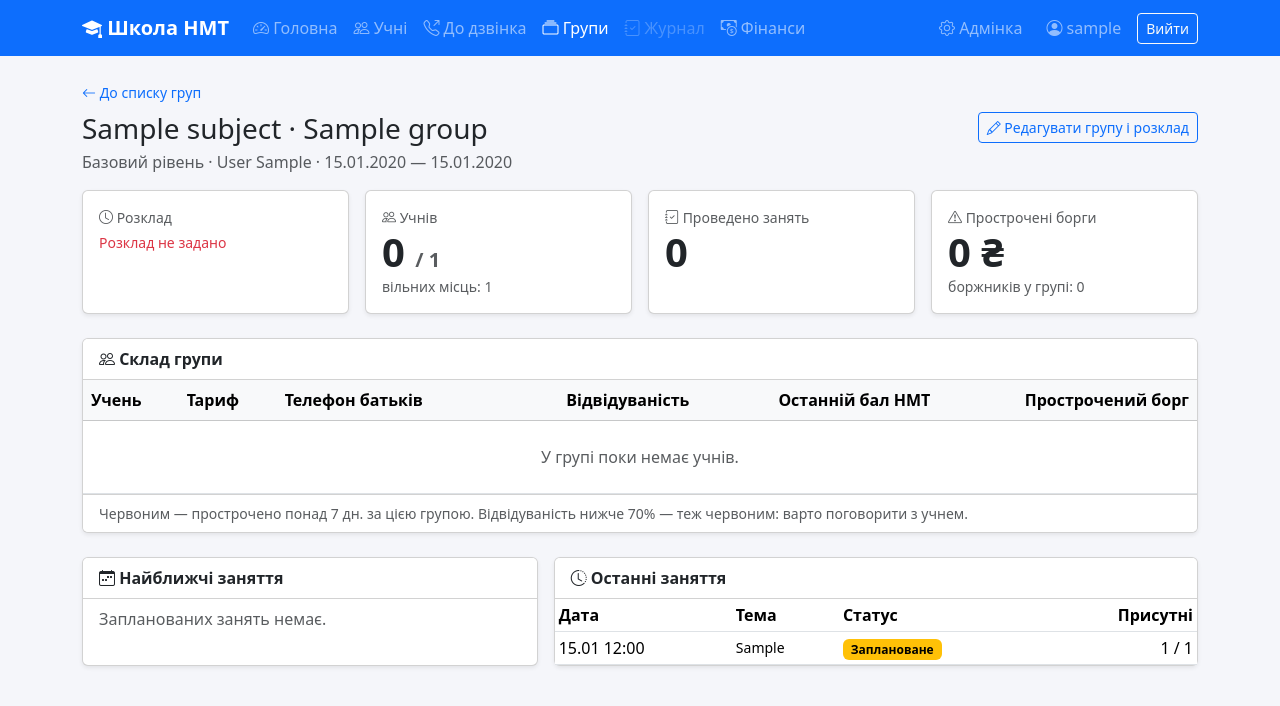
After one commit to Mariia2403/nmt-school-system, a Django app: page /groups/1/ in a window 1280 px wide. The commit adds this page. Shown: the top 706 px of the page. Run offline with Django 5.2, Linux system fonts and the light colour scheme; a user stored in the database is signed in; tables that the repository leaves empty hold one stand-in row (values such as "Sample post"); data that the repository does not hold is empty.

Commit message:
Add groups page: list with places and debts, group card with students and lessons

```diff
--- a/school/urls.py
+++ b/school/urls.py
@@ -14,6 +14,8 @@ urlpatterns = [
     # <int:pk> takes the number from the address, for example /students/5/ -> pk=5
     path("students/<int:pk>/", views.student_detail, name="student_detail"),
     # Students with an overdue debt: the administrator calls their parents
+    path("groups/", views.group_list, name="group_list"),
+    path("groups/<int:pk>/", views.group_detail, name="group_detail"),
     path("debts/call-list/", views.call_list, name="call_list"),
     # Money of the school. The month is in the address: /finance/?month=2026-10
     path("finance/", views.finance, name="finance"),
--- a/school/views.py
+++ b/school/views.py
@@ -14,8 +14,8 @@ from django.shortcuts import get_object_or_404, render
 from django.utils import timezone
 
 from .models import (
-    Attendance, Contract, Expense, Invoice, Lesson, Payment, Refund, Salary, Student, StudyGroup, Test,
-    months_between, next_month,
+    Attendance, Contract, Expense, Invoice, Lesson, Payment, Refund, Salary, Student, StudyGroup, Subject,
+    Teacher, Test, TestResult, months_between, next_month,
 )
 
 ZERO = Value(Decimal("0"))
@@ -280,6 +280,156 @@ def student_detail(request, pk):
     return render(request, "school/student_detail.html", context)
 
 
+# ───────────────────────── Groups ─────────────────────────
+
+def overdue_by_group(today):
+    """Overdue debts split by group: {group id: {student id: amount}}.
+    It uses the same overdue_invoices() as all other pages."""
+    result = {}
+    for inv in overdue_invoices(today):
+        students = result.setdefault(inv.contract.group_id, {})
+        students[inv.contract.student_id] = students.get(inv.contract.student_id, Decimal("0")) + inv.debt_value
+    return result
+
+
+def running_groups(today):
+    """Groups that study now: already started and not finished yet."""
+    return StudyGroup.objects.filter(start_date__lte=today).filter(
+        Q(end_date__isnull=True) | Q(end_date__gte=today)
+    )
+
+
+@login_required
+def group_list(request):
+    today = timezone.localdate()
+    now = timezone.now()
+    subject = request.GET.get("subject", "")
+    teacher = request.GET.get("teacher", "")
+    show = request.GET.get("show", "")  # "" = only groups that study now, "all" = all groups
+
+    groups = (
+        StudyGroup.objects
+        .select_related("subject", "teacher")
+        .prefetch_related("schedule")
+        .annotate(
+            active_count=Count("contracts", filter=Q(contracts__status=Contract.Status.ACTIVE), distinct=True),
+            # A suspended student still keeps the place in the group
+            taken=Count("contracts", filter=Q(contracts__status__in=Contract.OPEN_STATUSES), distinct=True),
+        )
+    )
+    if show != "all":
+        groups = groups.filter(pk__in=running_groups(today))
+    if subject.isdigit():
+        groups = groups.filter(subject_id=int(subject))
+    if teacher.isdigit():
+        groups = groups.filter(teacher_id=int(teacher))
+
+    groups = list(groups)
+    debts = overdue_by_group(today)
+    # The next lesson of every group in ONE query: we take the planned lessons from now
+    next_lessons = {}
+    for lesson in Lesson.objects.filter(
+        group__in=groups, starts_at__gte=now, status=Lesson.Status.PLANNED
+    ).order_by("starts_at"):
+        next_lessons.setdefault(lesson.group_id, lesson)  # keep only the first (the nearest)
+
+    for group in groups:
+        group_debts = debts.get(group.id, {})
+        group.debtors_count = len(group_debts)
+        group.debt_total = sum(group_debts.values(), Decimal("0"))
+        group.free = group.max_students - group.taken
+        group.fill_pct = round(group.taken * 100 / group.max_students) if group.max_students else 0
+        group.next_lesson = next_lessons.get(group.id)
+
+    context = {
+        "groups": groups,
+        "subjects": Subject.objects.filter(groups__isnull=False).distinct(),
+        "teachers": Teacher.objects.filter(groups__isnull=False).distinct(),
+        "subject": subject,
+        "teacher": teacher,
+        "show": show,
+        "overdue_days": settings.DEBT_OVERDUE_DAYS,
+    }
+    return render(request, "school/group_list.html", context)
+
+
+@login_required
+def group_detail(request, pk):
+    today = timezone.localdate()
+    now = timezone.now()
+    group = get_object_or_404(
+        StudyGroup.objects.select_related("subject", "teacher").prefetch_related("schedule"), pk=pk
+    )
+
+    # Students of the group = open contracts (active + suspended)
+    contracts = list(
+        group.contracts
+        .filter(status__in=Contract.OPEN_STATUSES)
+        .select_related("student", "tariff")
+        .order_by("student__last_name", "student__first_name")
+    )
+
+    # Attendance of every student in THIS group, in one query
+    attendance = {
+        row["student"]: row
+        for row in Attendance.objects.filter(lesson__group=group)
+        .values("student")
+        .annotate(
+            total=Count("id"),
+            present=Count("id", filter=Q(status__in=[Attendance.Status.PRESENT, Attendance.Status.LATE])),
+        )
+    }
+    # The last result on the NMT scale (100-200) of every student in this subject
+    last_scores = {}
+    for result in (
+        TestResult.objects
+        .filter(test__subject=group.subject, test__kind__in=Test.NMT_SCALE_KINDS,
+                student__in=[c.student_id for c in contracts])
+        .select_related("test")
+        .order_by("-test__held_at")
+    ):
+        last_scores.setdefault(result.student_id, result)  # the first one is the newest
+
+    debts = overdue_by_group(today).get(group.id, {})
+    for c in contracts:
+        stats = attendance.get(c.student_id)
+        c.attendance_pct = round(stats["present"] * 100 / stats["total"]) if stats and stats["total"] else None
+        c.last_score = last_scores.get(c.student_id)
+        c.debt = debts.get(c.student_id, Decimal("0"))
+
+    active_count = sum(c.status == Contract.Status.ACTIVE for c in contracts)
+    next_lessons = group.lessons.filter(starts_at__gte=now).exclude(
+        status=Lesson.Status.CANCELLED
+    ).select_related("teacher").order_by("starts_at")[:6]
+    past_lessons = (
+        group.lessons.filter(starts_at__lt=now)
+        .select_related("teacher")
+        .annotate(
+            marked=Count("attendance"),
+            present=Count("attendance", filter=Q(
+                attendance__status__in=[Attendance.Status.PRESENT, Attendance.Status.LATE]
+            )),
+        )
+        .order_by("-starts_at")[:10]
+    )
+    held_count = group.lessons.filter(status=Lesson.Status.HELD).count()
+
+    context = {
+        "group": group,
+        "contracts": contracts,
+        "suspended_count": len(contracts) - active_count,
+        "taken": len(contracts),
+        "free": group.max_students - len(contracts),
+        "debtors_count": len(debts),
+        "debt_total": sum(debts.values(), Decimal("0")),
+        "next_lessons": next_lessons,
+        "past_lessons": past_lessons,
+        "held_count": held_count,
+        "overdue_days": settings.DEBT_OVERDUE_DAYS,
+    }
+    return render(request, "school/group_detail.html", context)
+
+
 # ───────────────────────── Debts ─────────────────────────
 
 @login_required
--- a/templates/base.html
+++ b/templates/base.html
@@ -42,7 +42,10 @@
              href="{% url 'school:call_list' %}"><i class="bi bi-telephone-outbound"></i> До дзвінка</a>
         </li>
         <!-- These pages will be added in the next steps -->
-        <li class="nav-item"><a class="nav-link disabled" href="#"><i class="bi bi-collection"></i> Групи</a></li>
+        <li class="nav-item">
+          <a class="nav-link {% if url_name == 'group_list' or url_name == 'group_detail' %}active{% endif %}"
+             href="{% url 'school:group_list' %}"><i class="bi bi-collection"></i> Групи</a>
+        </li>
         <li class="nav-item"><a class="nav-link disabled" href="#"><i class="bi bi-journal-check"></i> Журнал</a></li>
         <li class="nav-item">
           <a class="nav-link {% if url_name == 'finance' %}active{% endif %}"
--- /dev/null
+++ b/templates/school/group_detail.html
@@ -0,0 +1,192 @@
+{% extends "base.html" %}
+
+{% block title %}{{ group.full_name }} — Школа НМТ{% endblock %}
+
+{% block content %}
+<a href="{% url 'school:group_list' %}" class="text-decoration-none small">
+  <i class="bi bi-arrow-left"></i> До списку груп
+</a>
+
+<div class="d-flex flex-wrap justify-content-between align-items-start gap-2 mt-2 mb-3">
+  <div>
+    <h1 class="h3 mb-1">{{ group.full_name }}</h1>
+    <span class="text-muted">
+      {{ group.get_level_display }} рівень · {{ group.teacher }} ·
+      {{ group.start_date|date:"d.m.Y" }} — {{ group.end_date|date:"d.m.Y"|default:"…" }}
+    </span>
+  </div>
+  {% if user.is_staff %}
+    <a href="{% url 'admin:school_studygroup_change' group.pk %}" class="btn btn-outline-primary btn-sm">
+      <i class="bi bi-pencil"></i> Редагувати групу і розклад
+    </a>
+  {% endif %}
+</div>
+
+<!-- Main numbers -->
+<div class="row g-3 mb-4">
+  <div class="col-sm-6 col-lg-3">
+    <div class="card stat-card shadow-sm h-100">
+      <div class="card-body">
+        <div class="small text-muted"><i class="bi bi-clock"></i> Розклад</div>
+        <ul class="list-unstyled mb-0 mt-1">
+          {% for slot in group.schedule.all %}
+            <li><strong>{{ slot.get_weekday_display }}</strong> {{ slot.start_time|time:"H:i" }}–{{ slot.end_time|time:"H:i" }}</li>
+          {% empty %}
+            <li class="text-danger small">Розклад не задано</li>
+          {% endfor %}
+        </ul>
+      </div>
+    </div>
+  </div>
+  <div class="col-sm-6 col-lg-3">
+    <div class="card stat-card shadow-sm h-100">
+      <div class="card-body">
+        <div class="small text-muted"><i class="bi bi-people"></i> Учнів</div>
+        <div class="display-6">{{ taken }} <span class="fs-5 text-muted">/ {{ group.max_students }}</span></div>
+        <div class="small {% if free <= 0 %}text-danger{% else %}text-muted{% endif %}">
+          {% if free <= 0 %}місць немає{% else %}вільних місць: {{ free }}{% endif %}
+          {% if suspended_count %} · призупинено: {{ suspended_count }}{% endif %}
+        </div>
+      </div>
+    </div>
+  </div>
+  <div class="col-sm-6 col-lg-3">
+    <div class="card stat-card shadow-sm h-100">
+      <div class="card-body">
+        <div class="small text-muted"><i class="bi bi-journal-check"></i> Проведено занять</div>
+        <div class="display-6">{{ held_count }}</div>
+      </div>
+    </div>
+  </div>
+  <div class="col-sm-6 col-lg-3">
+    <div class="card stat-card shadow-sm h-100 {% if debtors_count %}border-danger{% endif %}">
+      <div class="card-body">
+        <div class="small text-muted"><i class="bi bi-exclamation-triangle"></i> Прострочені борги</div>
+        <div class="display-6 {% if debtors_count %}text-danger{% endif %}">{{ debt_total|floatformat:"0g" }} ₴</div>
+        <div class="small text-muted">боржників у групі: {{ debtors_count }}</div>
+      </div>
+    </div>
+  </div>
+</div>
+
+<!-- Students of the group -->
+<div class="card shadow-sm mb-4">
+  <div class="card-header bg-white fw-semibold"><i class="bi bi-people"></i> Склад групи</div>
+  <div class="table-responsive">
+    <table class="table table-hover align-middle mb-0">
+      <thead class="table-light">
+        <tr>
+          <th>Учень</th>
+          <th>Тариф</th>
+          <th>Телефон батьків</th>
+          <th class="text-end">Відвідуваність</th>
+          <th class="text-end">Останній бал НМТ</th>
+          <th class="text-end">Прострочений борг</th>
+        </tr>
+      </thead>
+      <tbody>
+        {% for c in contracts %}
+          <tr class="{% if c.debt %}table-danger{% endif %}">
+            <td>
+              <a href="{% url 'school:student_detail' c.student.pk %}" class="fw-semibold text-decoration-none">
+                {{ c.student.last_name }} {{ c.student.first_name }}
+              </a>
+              {% if c.debt %}
+                <i class="bi bi-exclamation-circle-fill text-danger ms-1" title="Прострочена оплата"></i>
+              {% endif %}
+              {% if c.status == "suspended" %}
+                <span class="badge text-bg-warning ms-1">призупинено</span>
+              {% endif %}
+              <div class="small text-muted">з {{ c.start_date|date:"d.m.Y" }}</div>
+            </td>
+            <td class="small">{{ c.tariff.name }}</td>
+            <td class="text-nowrap">
+              {% if c.student.parent_phone %}
+                <a href="tel:{{ c.student.parent_phone }}" class="text-decoration-none">{{ c.student.parent_phone }}</a>
+              {% else %}—{% endif %}
+              <div class="small text-muted">{{ c.student.parent_name }}</div>
+            </td>
+            <td class="text-end">
+              {% if c.attendance_pct is None %}
+                <span class="text-muted">—</span>
+              {% else %}
+                <span class="{% if c.attendance_pct < 70 %}text-danger fw-semibold{% elif c.attendance_pct < 85 %}text-warning{% endif %}">{{ c.attendance_pct }}%</span>
+              {% endif %}
+            </td>
+            <td class="text-end">
+              {% if c.last_score %}
+                <strong>{{ c.last_score.score }}</strong>
+                <div class="small text-muted">{{ c.last_score.test.held_at|date:"d.m.Y" }}</div>
+              {% else %}<span class="text-muted">—</span>{% endif %}
+            </td>
+            <td class="text-end text-nowrap">
+              {% if c.debt %}
+                <span class="text-danger fw-semibold">{{ c.debt|floatformat:"0g" }} ₴</span>
+              {% else %}<span class="text-muted">—</span>{% endif %}
+            </td>
+          </tr>
+        {% empty %}
+          <tr><td colspan="6" class="text-center text-muted py-4">У групі поки немає учнів.</td></tr>
+        {% endfor %}
+      </tbody>
+    </table>
+  </div>
+  <div class="card-footer bg-white small text-muted">
+    Червоним — прострочено понад {{ overdue_days }} дн. за цією групою.
+    Відвідуваність нижче 70% — теж червоним: варто поговорити з учнем.
+  </div>
+</div>
+
+<div class="row g-3">
+  <!-- Next lessons -->
+  <div class="col-lg-5">
+    <div class="card shadow-sm h-100">
+      <div class="card-header bg-white fw-semibold"><i class="bi bi-calendar-week"></i> Найближчі заняття</div>
+      <ul class="list-group list-group-flush">
+        {% for lesson in next_lessons %}
+          <li class="list-group-item">
+            <strong>{{ lesson.starts_at|date:"D, d.m H:i" }}</strong>
+            <span class="text-muted">— {{ lesson.topic|default:"без теми" }}</span>
+            {% if lesson.teacher_id != group.teacher_id %}
+              <div class="small text-warning"><i class="bi bi-arrow-left-right"></i> заміна: {{ lesson.teacher }}</div>
+            {% endif %}
+          </li>
+        {% empty %}
+          <li class="list-group-item text-muted">Запланованих занять немає.</li>
+        {% endfor %}
+      </ul>
+    </div>
+  </div>
+  <!-- Past lessons -->
+  <div class="col-lg-7">
+    <div class="card shadow-sm h-100">
+      <div class="card-header bg-white fw-semibold"><i class="bi bi-clock-history"></i> Останні заняття</div>
+      <div class="table-responsive">
+        <table class="table table-sm align-middle mb-0">
+          <thead><tr><th>Дата</th><th>Тема</th><th>Статус</th><th class="text-end">Присутні</th></tr></thead>
+          <tbody>
+            {% for lesson in past_lessons %}
+              <tr>
+                <td class="text-nowrap">{{ lesson.starts_at|date:"d.m H:i" }}</td>
+                <td class="small">{{ lesson.topic|default:"—" }}</td>
+                <td>
+                  <span class="badge text-bg-{% if lesson.status == 'held' %}success{% elif lesson.status == 'cancelled' %}secondary{% else %}warning{% endif %}">
+                    {{ lesson.get_status_display }}
+                  </span>
+                </td>
+                <td class="text-end">
+                  {% if lesson.marked %}{{ lesson.present }} / {{ lesson.marked }}
+                  {% elif lesson.status == "held" %}<span class="text-danger small">не відмічено</span>
+                  {% else %}—{% endif %}
+                </td>
+              </tr>
+            {% empty %}
+              <tr><td colspan="4" class="text-muted">Занять ще не було.</td></tr>
+            {% endfor %}
+          </tbody>
+        </table>
+      </div>
+    </div>
+  </div>
+</div>
+{% endblock %}
```
Also changed, not shown: templates/school/group_list.html (added, +94 -0 lines).
